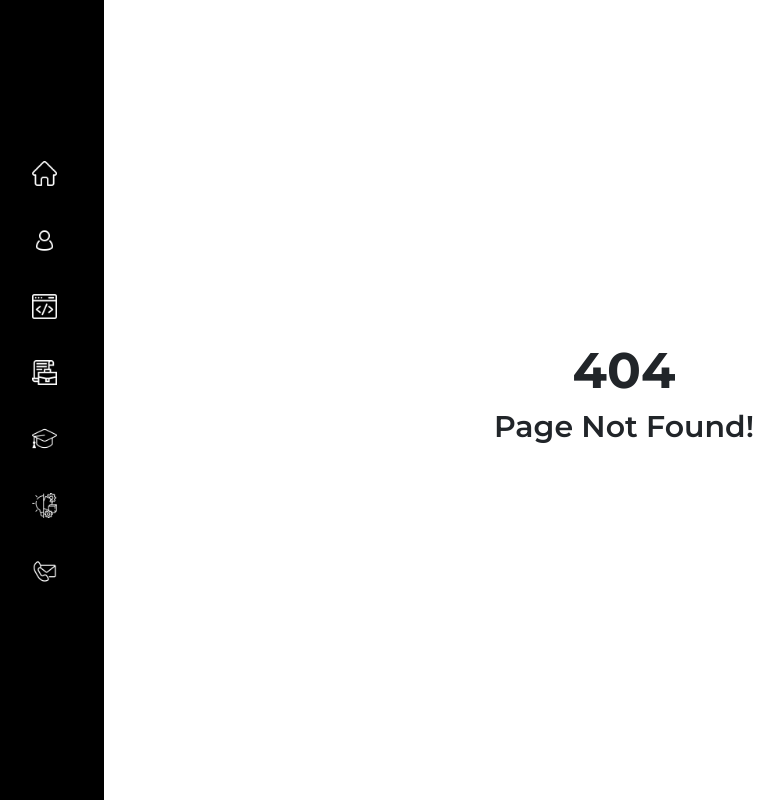
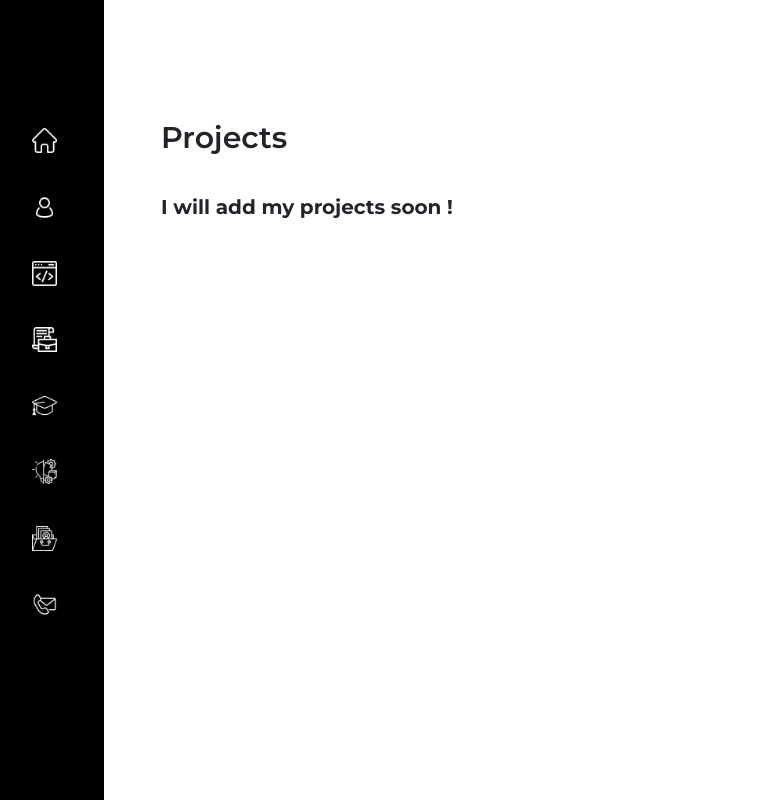
Before and after one commit to akashtiwarri/myPortfolio, a React (Create React App) app: page /projects in a window 1280 px wide. Before the commit this address had no page. Shown: the whole page, without its empty margins (16-800 px from the left). Built offline with nearby package versions, Linux system fonts and the light colour scheme.

Commit message:
"Portfolio page added"

```diff
--- a/src/App.js
+++ b/src/App.js
@@ -37,7 +37,7 @@ function App() {
         <Route path="/services" element={<Services />}></Route>
         <Route path="/work" element={<Work />}></Route>
         <Route path="/education" element={<Education />}></Route>
-        <Route path="/projegot scts" element={<Jsprojects />}></Route>
+        <Route path="/projects" element={<Jsprojects />}></Route>
         <Route path="/portfolio" element={<Projects />}></Route>
         <Route path="/contact" element={<Contact />}></Route>
         <Route path="*" element={<PageNotFound />}></Route>
--- a/src/common/Nav.js
+++ b/src/common/Nav.js
@@ -4,7 +4,7 @@ import Home from "../assets/img/home.png";
 import About from "../assets/img/about.png";
 import Contact from "../assets/img/contact.png";
 import Education from "../assets/img/education.png";
-// import Projects from "../assets/img/portfolio.png";
+import Projects from "../assets/img/portfolio.png";
 import Services from "../assets/img/services.png";
 import Work from "../assets/img/work.png";
 import Jsprojects from "../assets/img/jsprojects.png";
@@ -24,32 +24,37 @@ const Nav = () => {
           </Link>
           <Link to="/about">
             <li data-aos="zoom-in">
-              <img src={About} alt="about" title="About"/>
+              <img src={About} alt="about" />
             </li>
           </Link>
           <Link to="/services">
             <li data-aos="zoom-in">
-              <img src={Services} alt="services" title="Services"/>
+              <img src={Services} alt="services" />
             </li>
           </Link>
           <Link to="/work">
             <li data-aos="zoom-in">
-              <img src={Work} alt="work" title="Work"/>
+              <img src={Work} alt="work" />
             </li>
           </Link>
           <Link to="/education">
             <li data-aos="zoom-in">
-              <img src={Education} alt="education" title="Education"/>
+              <img src={Education} alt="education" />
             </li>
           </Link>
           <Link to="/projects">
             <li data-aos="zoom-in">
-              <img src={Jsprojects} alt="jsprojects" title="Projects"/>
+              <img src={Jsprojects} alt="jsprojects" />
+            </li>
+          </Link>
+          <Link to="/portfolio">
+            <li data-aos="zoom-in">
+              <img src={Projects} alt="portfolio" />
             </li>
           </Link>
           <Link to="/contact">
             <li data-aos="zoom-in">
-              <img src={Contact} alt="contact" title="Contact"/>
+              <img src={Contact} alt="contact" />
             </li>
           </Link>
         </ul>
@@ -57,7 +62,7 @@ const Nav = () => {
 
       <div id="navigation-mob">
         <h1 data-aos="fade-in">
-          <Link to="/myportfolio">Akash Tiwari</Link>
+          <Link to="/myportfolio">Pooja Garva</Link>
         </h1>
         <i
           data-aos="fade-in"
```
Also changed, not shown: src/Pages/Jsprojects.js (+4 -4 lines).
